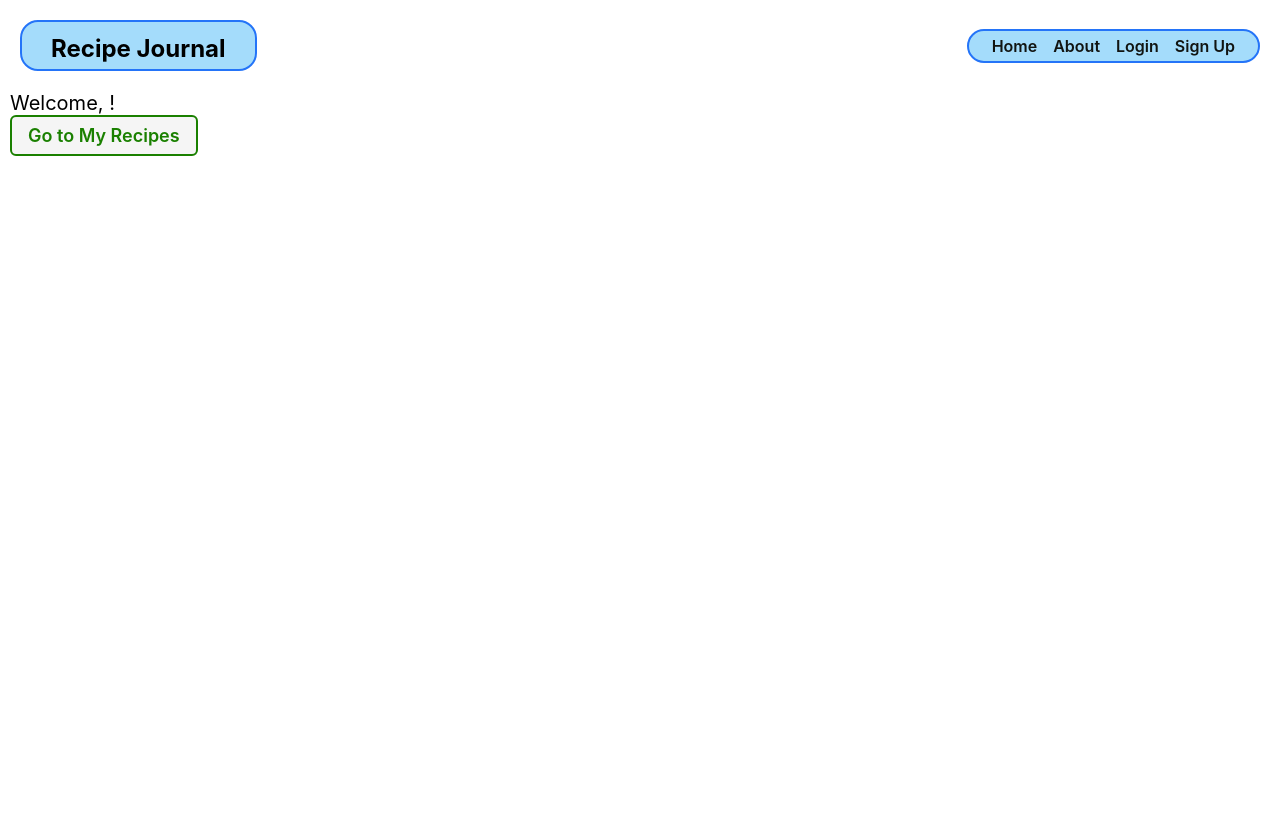
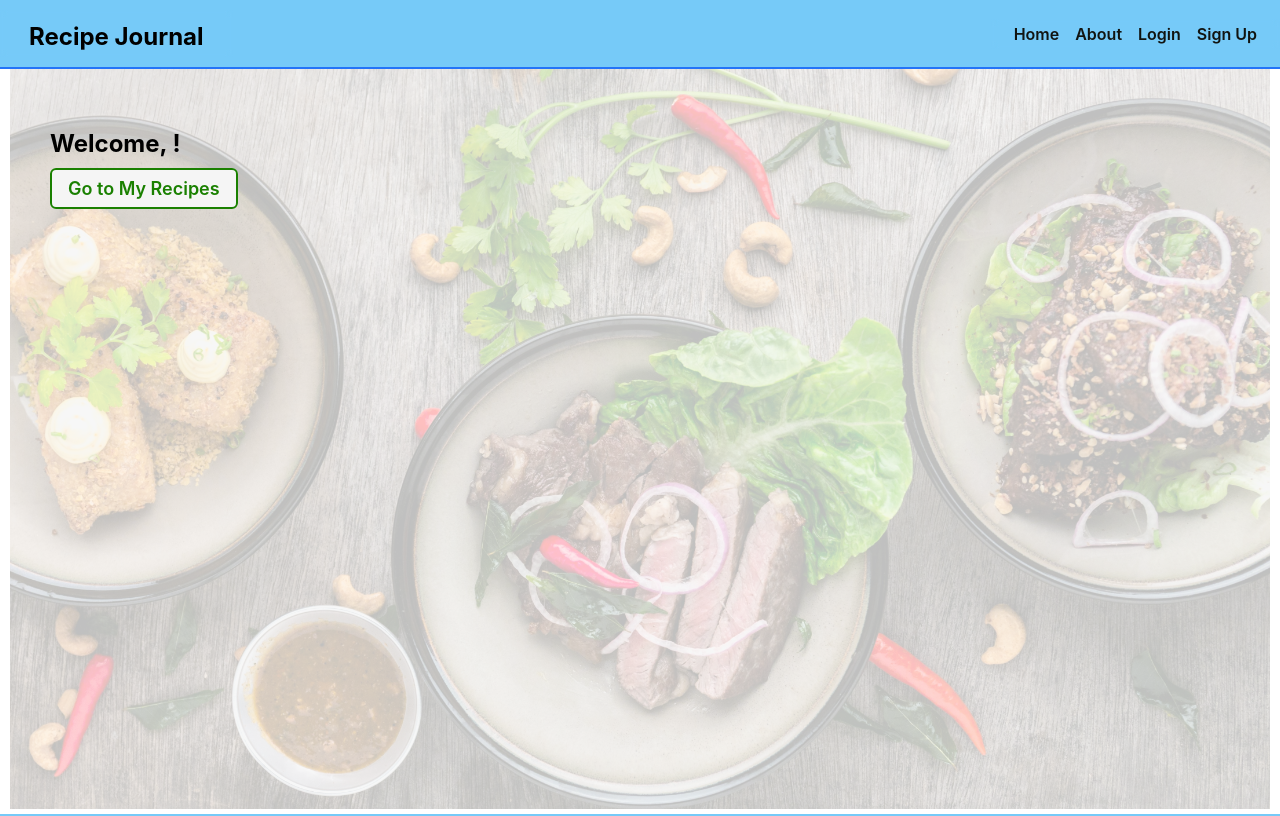
Before and after one commit to adilk1997/recipe-journal, a Django app: page / in a window 1280 px wide. Run offline with Django 5.2, Linux system fonts and the light colour scheme.

Commit message:
fixed some issue and add a background picture in home

```diff
--- a/main_app/static/css/base.css
+++ b/main_app/static/css/base.css
@@ -1,4 +1,3 @@
-
 html {
     box-sizing: border-box;
 }
@@ -223,20 +222,16 @@ nav li {
     }
 
     header {
-    margin: 20px 20px 0 20px;
-    width: calc(100vw - 40px);
-    max-width: 1920px;
-    top: 20px;
-    background-color: transparent;
-    border-bottom: none;
+        background: var(--nav-bg-ff) !important;
+        border-bottom: var(--borders) !important;
+        margin: 0 !important;
+        width: 100% !important;
     }
 
     nav,
     .header-logo-container {
-    margin: 0;
-    background: var(--nav-bg-ff);
-    border: var(--borders);
-    border-radius: 18px;
+        background: transparent !important;
+        border: none !important;
     }
 
     nav {
@@ -293,7 +288,9 @@ nav li {
 .page-content a {
     font-size: 2rem;
     font-weight: 600;
-}.page-content p {
+}
+
+.page-content p {
     font-size: 2rem;
     margin-bottom: 1rem;
 }
@@ -382,3 +379,48 @@ nav li {
 .info-list li {
     margin: 8px 0;
 }
+
+.header-inner {
+    width: 100%;
+    max-width: 1300px;
+    margin: 0 auto;
+    padding: 10px 15px;
+    display: flex;
+    align-items: center;
+    gap: 20px;
+}
+
+.header-logo-container a {
+    text-decoration: none;
+    color: inherit;
+}
+
+@media (min-width: 768px) {
+    .header-inner {
+        padding: 12px 20px;
+    }
+}
+
+.home-background {
+    background-image: url("../images/food-bg.jpg");
+    background-size: cover;
+    background-position: center;
+    background-repeat: no-repeat;
+
+    min-height: calc(100vh - 60px);
+    padding: 40px;
+
+    position: relative;
+}
+
+.home-background::before {
+    content: "";
+    position: absolute;
+    inset: 0;
+    background: rgba(255, 255, 255, 0.75);
+}
+
+.home-content {
+    position: relative;
+    z-index: 2;
+}
--- a/main_app/templates/home.html
+++ b/main_app/templates/home.html
@@ -1,9 +1,18 @@
 {% extends "base.html" %}
 {% block content %}
 
-<div class="home-content">
-  <p>Welcome, {{ user.username }}!</p>
-  <a href="{% url 'recipe-index' %}" class="btn submit">Go to My Recipes</a>
+<div class="home-background">
+
+  <div class="home-content">
+
+    <h2>Welcome, {{ user.username }}!</h2>
+
+    <a href="{% url 'recipe-index' %}" class="btn submit">
+      Go to My Recipes
+    </a>
+
+  </div>
+
 </div>
 
 {% endblock %}
```
Also changed, not shown: db.sqlite3, main_app/static/images/food-bg.jpg (added), main_app/templates/main_app/README.md (added). Lines whose indentation alone changed are shown as unchanged.
